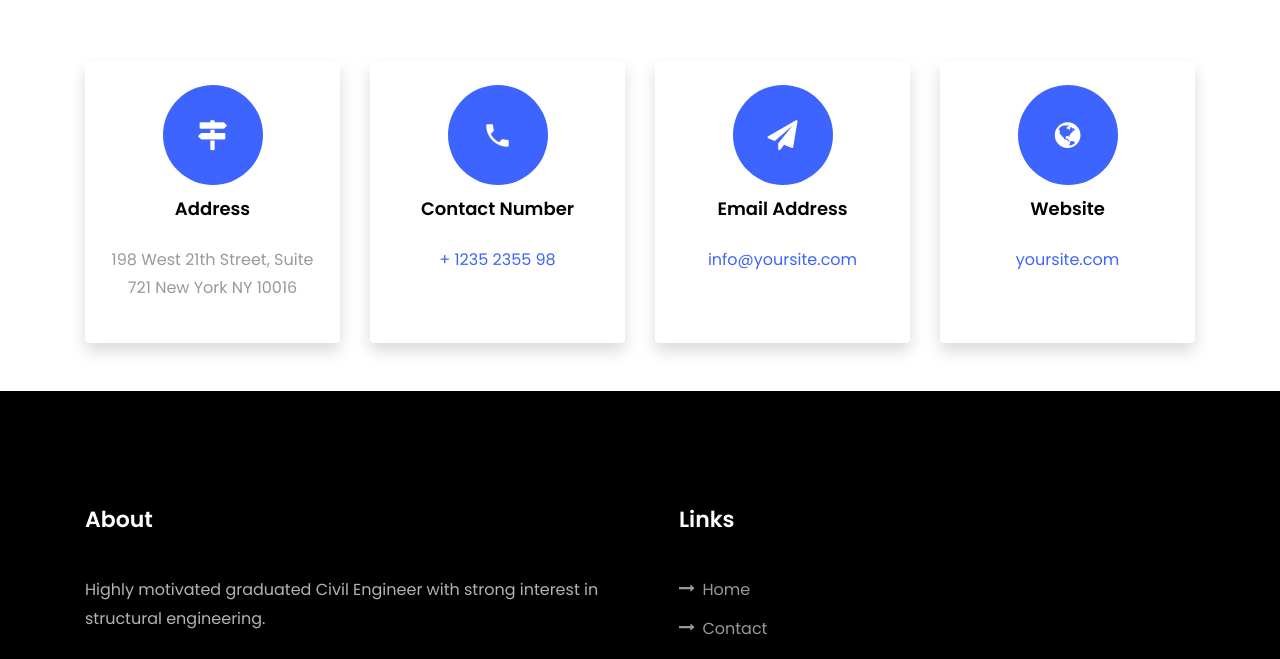
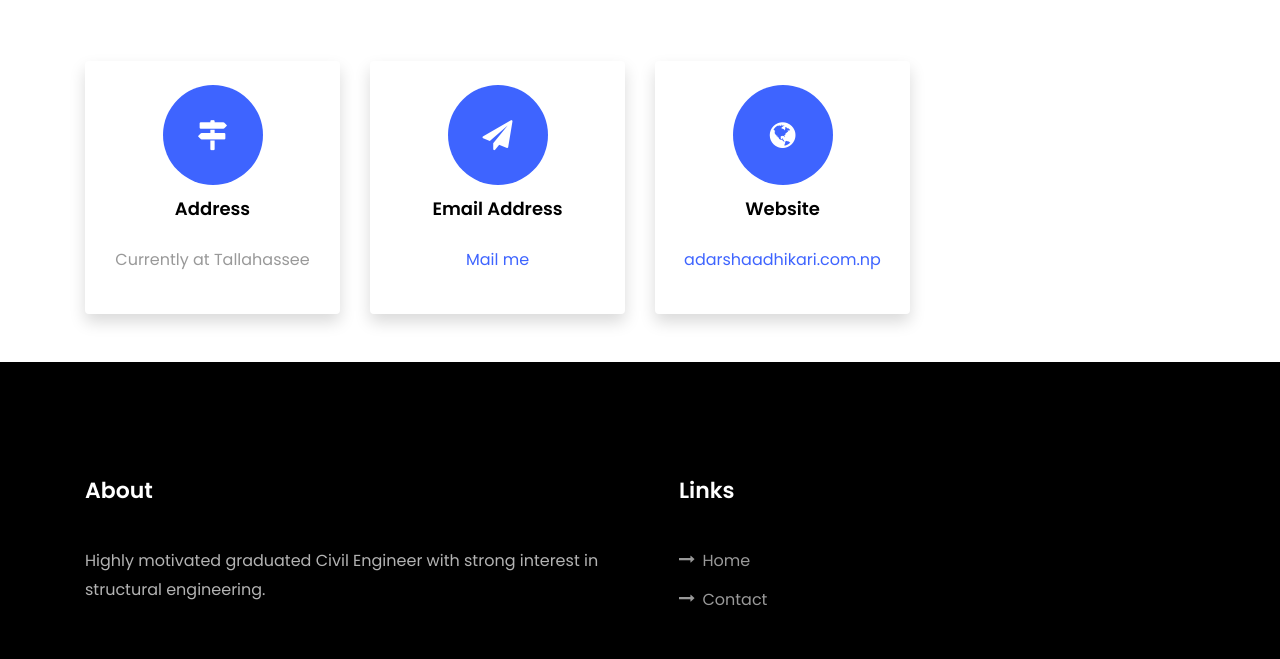
Before and after one commit to me-adarsha07/adarsha.github.io, a plain HTML site: page index.html in a window 1280 px wide. Shown: the part 3998-4657 px from the top of the page. Drawn offline with Linux system fonts and the light colour scheme; files whose address does not match are found by name.

Commit message:
Update index.html

```diff
--- a/index.html
+++ b/index.html
@@ -260,21 +260,11 @@
           		</div>
           		<div>
 	          		<h3 class="mb-4">Address</h3>
-		            <p>198 West 21th Street, Suite 721 New York NY 10016</p>
+		            <p>Currently at Tallahassee</p>
 		          </div>
 	          </div>
           </div>
-          <div class="col-md-6 col-lg-3 d-flex ftco-animate">
-          	<div class="align-self-stretch box text-center p-4 shadow">
-          		<div class="icon d-flex align-items-center justify-content-center">
-          			<span class="icon-phone2"></span>
-          		</div>
-          		<div>
-	          		<h3 class="mb-4">Contact Number</h3>
-		            <p><a href="tel://1234567920">+ 1235 2355 98</a></p>
-	            </div>
-	          </div>
-          </div>
+
           <div class="col-md-6 col-lg-3 d-flex ftco-animate">
           	<div class="align-self-stretch box text-center p-4 shadow">
           		<div class="icon d-flex align-items-center justify-content-center">
@@ -282,7 +272,7 @@
           		</div>
           		<div>
 	          		<h3 class="mb-4">Email Address</h3>
-		            <p><a href="mailto:info@yoursite.com">info@yoursite.com</a></p>
+		            <p><a href="mailto:info@adarsha.ncer@gmail.com">Mail me</a></p>
 		          </div>
 	          </div>
           </div>
@@ -293,7 +283,7 @@
           		</div>
           		<div>
 	          		<h3 class="mb-4">Website</h3>
-		            <p><a href="#">yoursite.com</a></p>
+		            <p><a href="#">adarshaadhikari.com.np</a></p>
 	            </div>
 	          </div>
           </div>
```
